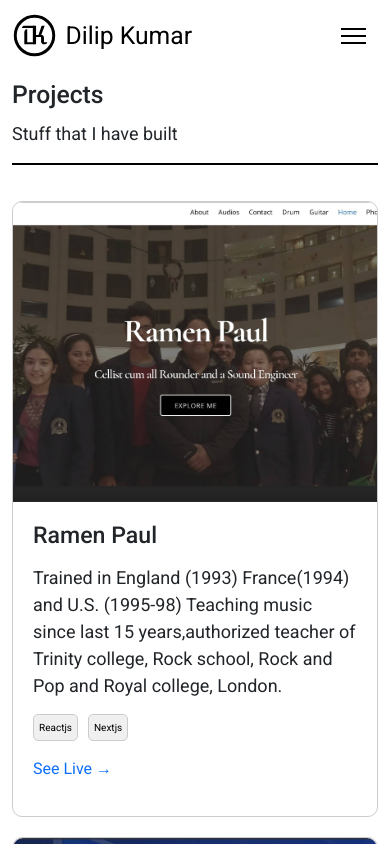
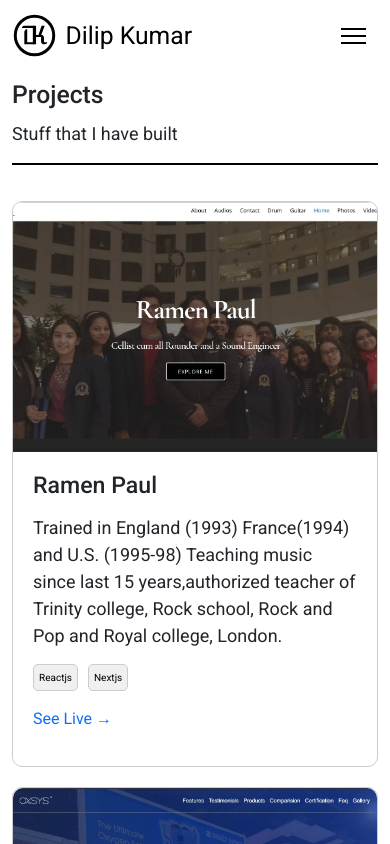
Before and after one commit to curiousdilip/website2023, a Next.js app: page /projects in a window 390 px wide. Shown: the top 844 px of the page. Built offline with nearby package versions, Linux system fonts and the light colour scheme.

Commit message:
project images optimized

```diff
--- a/app/projects/page.jsx
+++ b/app/projects/page.jsx
@@ -30,8 +30,8 @@ const Page = () => {
                                     <Image
                                         src={project.imgSrc}
                                         alt={project.title}
-                                        width={500}
-                                        height={300}
+                                        width={200}
+                                        height={200}
                                         priority="true"
                                         className='img-fluid'
                                     />
--- a/app/projects/projects.css
+++ b/app/projects/projects.css
@@ -69,4 +69,8 @@
     margin-top: 80px;
     margin-bottom: 0;
   }
+
+  .projects .project img {
+    height: 250px;
+  }
 }
```
